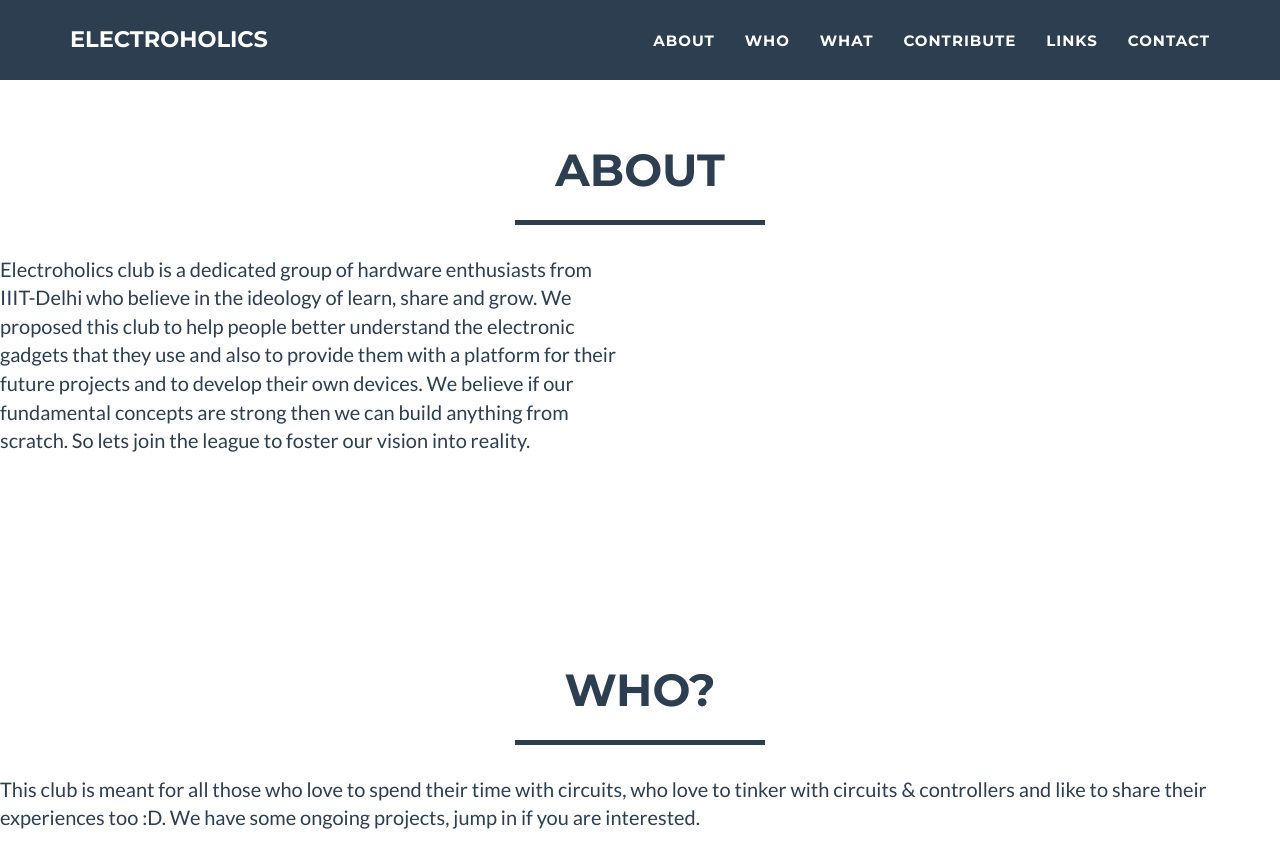
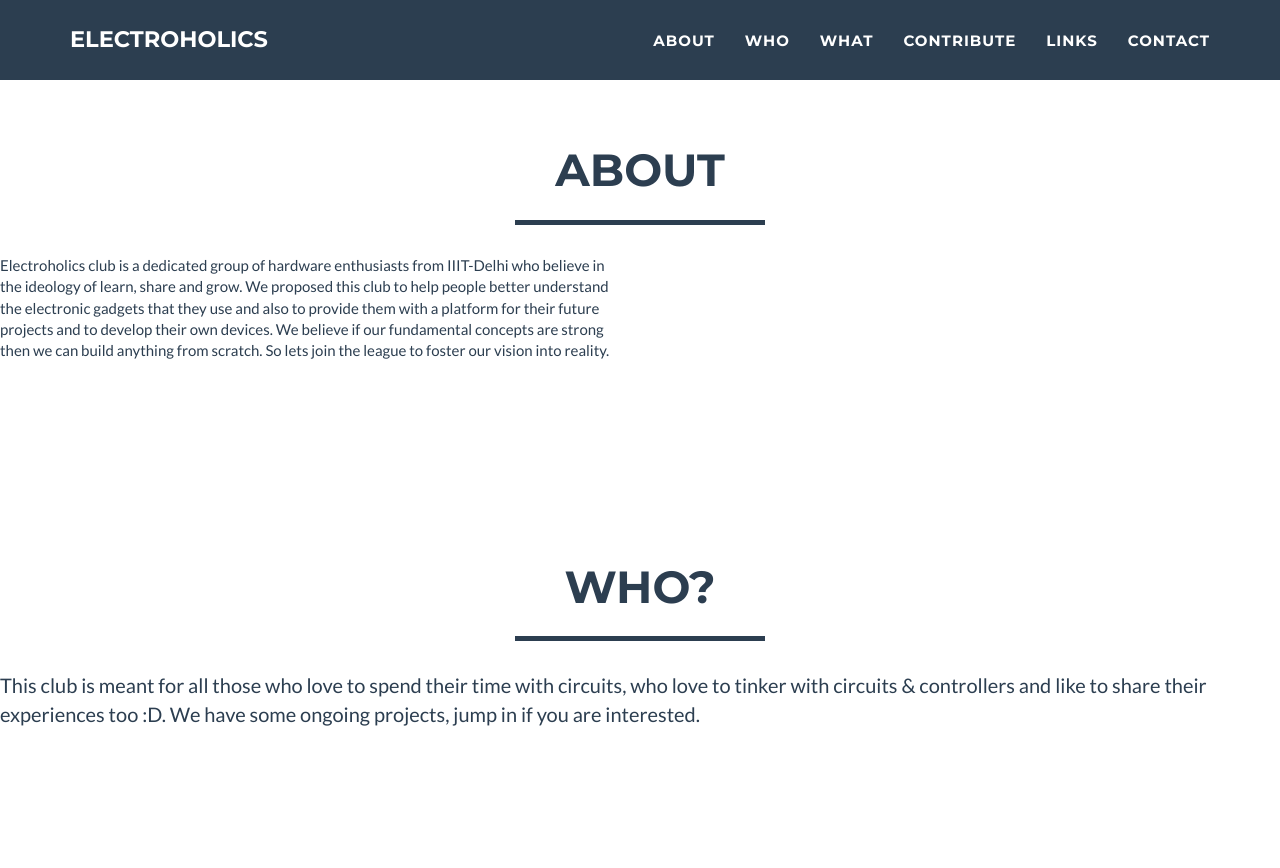
Before and after one commit to Electroholics/previous-website, a Jekyll site: the page built from index.html, in a window 1280 px wide and 900 px high, scrolled down 730 px. Shown: the top 868 px of the window. Built offline with Jekyll 4.4.1, drawn with Linux system fonts in a browser that asks for light colours.

Commit message:
changing styling of text 9

```diff
--- a/_includes/portfolio_grid.html
+++ b/_includes/portfolio_grid.html
@@ -11,7 +11,7 @@
 
 
                 <div class="col-sm-6">
-                 <p>Electroholics club is a dedicated group of hardware enthusiasts from IIIT-Delhi who believe in the ideology of learn, share and grow. We proposed this club to help people better understand the electronic gadgets that they use and also to provide them with a platform for their future projects and to develop their own devices. We believe if our fundamental concepts are strong then we can build anything from scratch. So lets join the league to foster our vision into reality.</p>
+                 Electroholics club is a dedicated group of hardware enthusiasts from IIIT-Delhi who believe in the ideology of learn, share and grow. We proposed this club to help people better understand the electronic gadgets that they use and also to provide them with a platform for their future projects and to develop their own devices. We believe if our fundamental concepts are strong then we can build anything from scratch. So lets join the league to foster our vision into reality.
                  </div>
 
                  </div>
```
